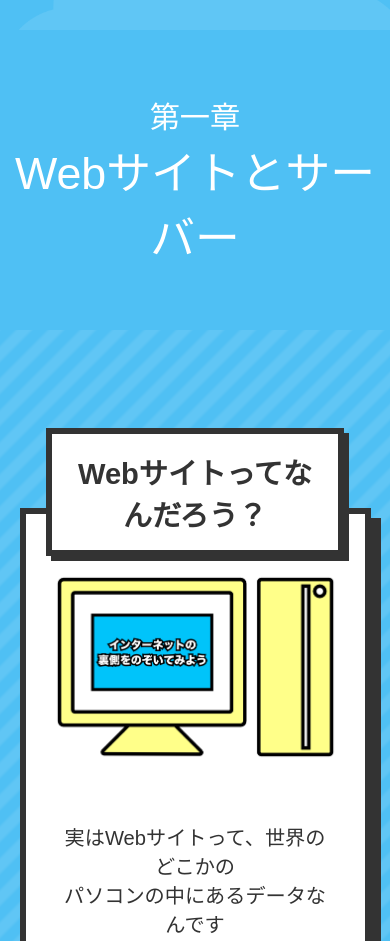
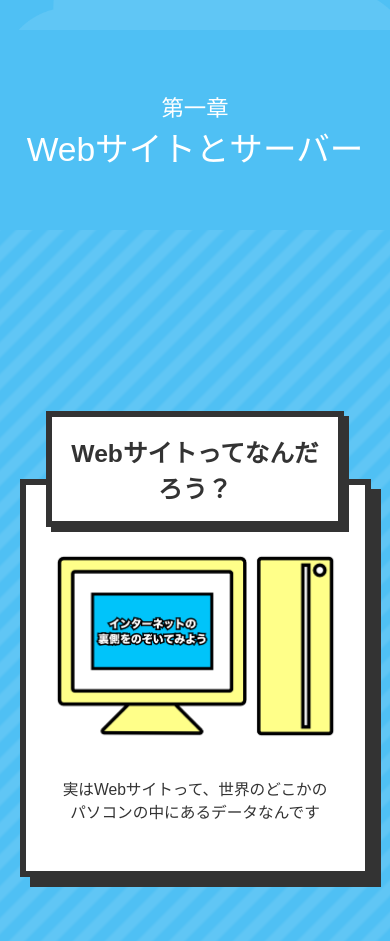
Before and after one commit to mizucoffee/behind-the-internet, a plain HTML site: page index.html in a window 390 px wide. Shown: the part 814-1755 px from the top of the page. Drawn offline with nearby package versions, Linux system fonts and the light colour scheme; a web font is replaced by a local one.

Commit message:
[fix] responsive

```diff
--- a/common.css
+++ b/common.css
@@ -21,7 +21,8 @@
   width: 1080px;
   height: 680px;
   max-width: 90vw;
-  max-height: 90vh;
+  max-height: 80vh;
+  margin-top: -32px;
 }
 
 
@@ -106,14 +107,51 @@ div.text-box p:last-child {
   margin-bottom: 0;
 }
 
-@media screen and (max-width: 768px) {
-  div.text-box {}
-}
-
-/* ANIM BOX */
-
 .anim .description {
   text-align: center;
   font-size: 2rem;
   margin: 16px 0px 64px;
 }
+
+@media screen and (max-width: 768px) {
+  .heading {
+    height: 200px;
+  }
+
+  .heading span {
+    font-size: 2rem;
+  }
+
+  .heading h2 {
+    font-size: 3rem;
+  }
+
+  .topic-box h3 {
+    font-size: 2.2rem;
+  }
+
+  div.text-box p {
+    margin: 32px 0px;
+    font-size: 1.6rem;
+    line-height: 3.2rem;
+  }
+
+  div.text-box {
+    height: auto;
+  }
+
+  .topic-box {
+    height: auto;
+  }
+
+  .topic-box .content {
+    height: auto;
+    padding-top: calc(24px + 32px);
+    padding-bottom: 24px;
+  }
+
+  .topic-box .content p {
+    font-size: 1.4rem;
+    margin: 24px 0px;
+  }
+}
--- a/index.js
+++ b/index.js
@@ -59,7 +59,7 @@ function animate(target, trigger, start, end, anim) {
       trigger: trigger,
       start: `${start} center`,
       end: `${end} center`,
-      markers: true,
+      markers: debug,
       scrub: true,
       toggleActions: "play none none reverse"
     },
@@ -73,7 +73,7 @@ function fadein(target, trigger, start, end) {
       trigger: trigger,
       start: `${start} center`,
       end: `${end} center`,
-      markers: true,
+      markers: debug,
       scrub: true,
       toggleActions: "play none none reverse"
     },
@@ -87,7 +87,7 @@ function fadeout(target, trigger, start, end) {
       trigger: trigger,
       start: `${start} center`,
       end: `${end} center`,
-      markers: true,
+      markers: debug,
       scrub: true,
       toggleActions: "play none none reverse"
     },
--- a/style.css
+++ b/style.css
@@ -218,7 +218,7 @@ p.lookup {
   }
   header p {
     padding: 0px 16px;
-    margin-top: 16px;
+    margin-top: 32px;
     font-size: 1.3rem;
   }
 
@@ -237,7 +237,6 @@ p.lookup {
     margin-top: 32px;
   }
 
-
   .book-container img {
     width: 200px;
   }
@@ -246,6 +245,15 @@ p.lookup {
   }
   .book-container:not(:last-child) div {
     margin-bottom: 32px;
+  }
+
+  strong {
+    font-size: 2.8rem;
+    -webkit-text-stroke-width: 2px;
+  }
+
+  p.lookup {
+    font-size: 2.2rem;
   }
 }
 
```
